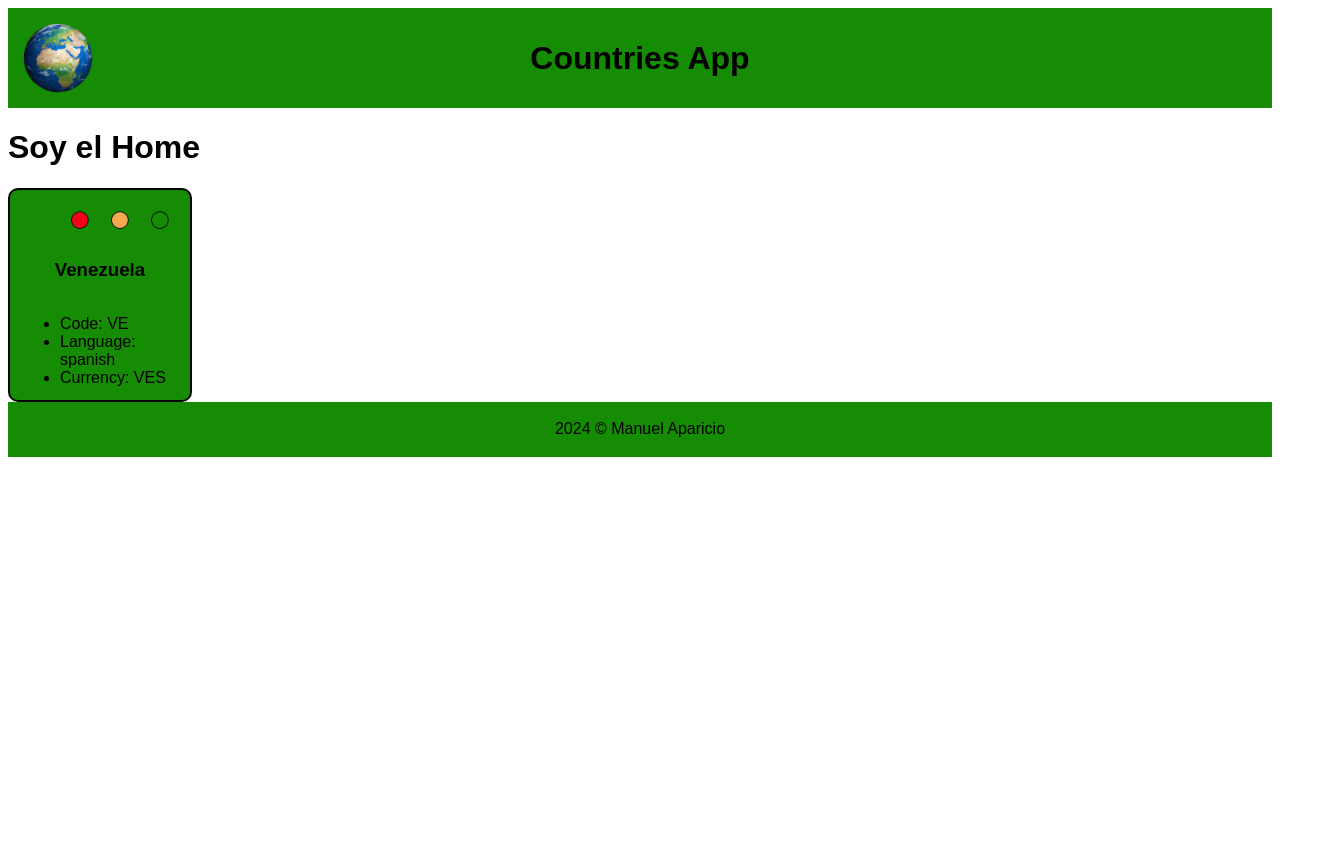
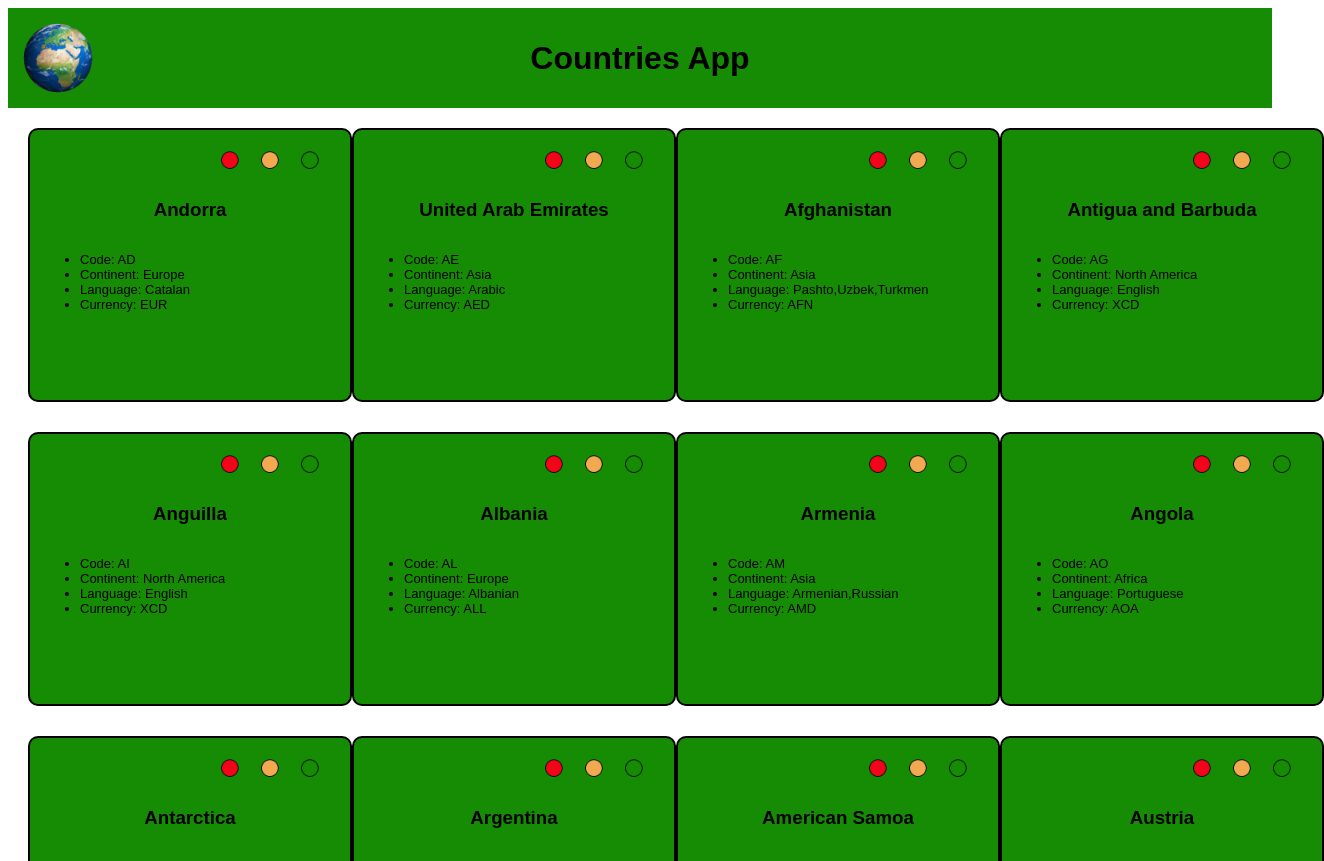
Before and after one commit to apamanuel/countriesApp, a React (Vite) app: page /home in a window 1280 px wide. Shown: the top 861 px of the page, 1324 px wide, since content can reach past the window. Before the commit the page ends 800 px from the top, so only its background shows below. Built offline with nearby package versions, Linux system fonts and the light colour scheme.

Commit message:
Cards component with modifications to the card component

```diff
--- a/src/components/Card/Card.jsx
+++ b/src/components/Card/Card.jsx
@@ -4,15 +4,8 @@ import brown from "../../assets/brown.png";
 import green from "../../assets/green.png";
 import { useState } from "react";
 
-const props = {
-  name: "Venezuela",
-  code: "VE",
-  language: "spanish",
-  currency: "VES",
-};
-
-const Card = () => {
-  const { name, code, language, currency } = props;
+const Card = (props) => {
+  const { name, code, continent, languages, currency } = props.country;
 
   const [colorCard, setColorCard] = useState("#158C03");
   const [border, setBorder] = useState("2px solid black");
@@ -23,7 +16,6 @@ const Card = () => {
     } else setBorder("2px solid black");
   };
 
-  console.log(colorCard);
   return (
     <div
       className={style.container}
@@ -52,9 +44,10 @@ const Card = () => {
       <h3 className={style.name} onClick={handlerClick}>
         {name}
       </h3>
-      <ul>
+      <ul className={style.list}>
         <li>Code: {code}</li>
-        <li>Language: {language}</li>
+        <li>Continent: {continent}</li>
+        <li>Language: {languages}</li>
         <li>Currency: {currency}</li>
       </ul>
     </div>
--- a/src/components/Card/Card.module.css
+++ b/src/components/Card/Card.module.css
@@ -1,11 +1,12 @@
 .container{
 
-    width: 160px;
-    height: 190px;
+    width: 300px;
+    height: 250px;
     padding: 10px;
     border-radius: 10px;
     display: flex;
     flex-direction: column;
+    margin-bottom: 30px;
 }
 .name{
     text-align: center;
@@ -18,7 +19,7 @@
     height: 40px;
     width: 100px;
     justify-content:center;
-    margin-left: 50px;
+    margin-left: 180px;
 }
 .redBtn{
     height: 40px;
@@ -38,3 +39,9 @@
     grid-row: 1/2;
     cursor: pointer;
 }
+.list{
+    text-align: left;
+    font-size: small;
+
+
+}
--- /dev/null
+++ b/src/components/Cards/Cards.jsx
@@ -0,0 +1,185 @@
+import style from "../Cards/Cards.module.css";
+import Card from "../Card/Card";
+import { formatCountry } from "../../helpers/helpers";
+
+const Cards = () => {
+  const countries = [
+    {
+      code: "AD",
+      name: "Andorra",
+      continent: {
+        name: "Europe",
+      },
+      currency: "EUR",
+      languages: [
+        {
+          name: "Catalan",
+        },
+      ],
+    },
+    {
+      code: "AE",
+      name: "United Arab Emirates",
+      continent: {
+        name: "Asia",
+      },
+      currency: "AED",
+      languages: [
+        {
+          name: "Arabic",
+        },
+      ],
+    },
+    {
+      code: "AF",
+      name: "Afghanistan",
+      continent: {
+        name: "Asia",
+      },
+      currency: "AFN",
+      languages: [
+        {
+          name: "Pashto",
+        },
+        {
+          name: "Uzbek",
+        },
+        {
+          name: "Turkmen",
+        },
+      ],
+    },
+    {
+      code: "AG",
+      name: "Antigua and Barbuda",
+      continent: {
+        name: "North America",
+      },
+      currency: "XCD",
+      languages: [
+        {
+          name: "English",
+        },
+      ],
+    },
+    {
+      code: "AI",
+      name: "Anguilla",
+      continent: {
+        name: "North America",
+      },
+      currency: "XCD",
+      languages: [
+        {
+          name: "English",
+        },
+      ],
+    },
+    {
+      code: "AL",
+      name: "Albania",
+      continent: {
+        name: "Europe",
+      },
+      currency: "ALL",
+      languages: [
+        {
+          name: "Albanian",
+        },
+      ],
+    },
+    {
+      code: "AM",
+      name: "Armenia",
+      continent: {
+        name: "Asia",
+      },
+      currency: "AMD",
+      languages: [
+        {
+          name: "Armenian",
+        },
+        {
+          name: "Russian",
+        },
+      ],
+    },
+    {
+      code: "AO",
+      name: "Angola",
+      continent: {
+        name: "Africa",
+      },
+      currency: "AOA",
+      languages: [
+        {
+          name: "Portuguese",
+        },
+      ],
+    },
+    {
+      code: "AQ",
+      name: "Antarctica",
+      continent: {
+        name: "Antarctica",
+      },
+      currency: null,
+      languages: [],
+    },
+    {
+      code: "AR",
+      name: "Argentina",
+      continent: {
+        name: "South America",
+      },
+      currency: "ARS",
+      languages: [
+        {
+          name: "Spanish",
+        },
+        {
+          name: "Guarani",
+        },
+      ],
+    },
+    {
+      code: "AS",
+      name: "American Samoa",
+      continent: {
+        name: "Oceania",
+      },
+      currency: "USD",
+      languages: [
+        {
+          name: "English",
+        },
+        {
+          name: "Samoan",
+        },
+      ],
+    },
+    {
+      code: "AT",
+      name: "Austria",
+      continent: {
+        name: "Europe",
+      },
+      currency: "EUR",
+      languages: [
+        {
+          name: "German",
+        },
+      ],
+    },
+  ];
+  return (
+    <div className={style.container}>
+      {countries.map((country) => {
+        const data = formatCountry(country);
+        return <Card country={data} key={data.code} />;
+      })}
+    </div>
+  );
+};
+
+export default Cards;
--- /dev/null
+++ b/src/components/Cards/Cards.module.css
@@ -0,0 +1,7 @@
+.container{
+    display: grid;
+    grid-template-columns: auto auto auto auto;
+    margin: 20px 20px 0px 20px;
+    justify-content:space-between;
+    align-content: space-around;
+}
--- /dev/null
+++ b/src/helpers/helpers.js
@@ -0,0 +1,10 @@
+export const formatCountry = (country)=>{
+    return{
+        code: country.code,
+        name: country.name,
+        continent: country.continent.name,
+        currency: country.currency,
+        languages: country.languages?.map(language => language?.name).join(','),
+    }
+
+};
--- a/src/views/Home/Home.jsx
+++ b/src/views/Home/Home.jsx
@@ -1,13 +1,12 @@
 import style from "../Home/Home.module.css";
 import Layout from "../../components/Layout/Layout";
-import Card from "../../components/Card/Card";
+import Cards from "../../components/Cards/Cards";
 
 const Home = () => {
   return (
     <div className={style.container}>
       <Layout>
-        <h1>Soy el Home</h1>
-        <Card />
+        <Cards />
       </Layout>
     </div>
   );
```
